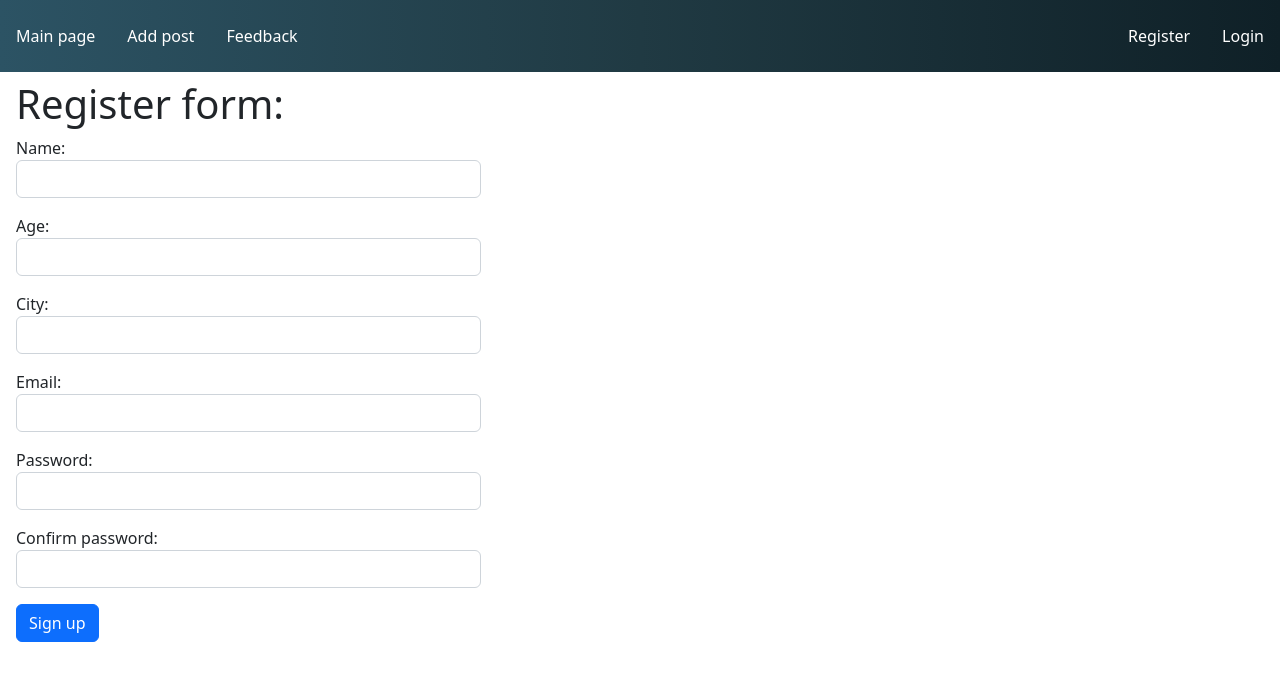
After one commit to KirylDumanski/Flask-Blog, a Flask app: page /register in a window 1280 px wide. The commit adds this page. Shown: the top 681 px of the page. Run offline with Flask 2, Linux system fonts and the light colour scheme.

Commit message:
Feat: Add user registration and authorization

```diff
--- a/app.py
+++ b/app.py
@@ -1,10 +1,12 @@
 from datetime import datetime
 
 from flask import Flask, render_template, request, flash, session, redirect, url_for, abort
+from flask_login import LoginManager, login_user, login_required, current_user, logout_user
 from flask_sqlalchemy import SQLAlchemy
 from slugify import slugify
 from sqlalchemy import desc
 from sqlalchemy.exc import NoResultFound, IntegrityError
+from werkzeug.security import generate_password_hash, check_password_hash
 
 SECRET_KEY = 'development_key'
 SQLALCHEMY_DATABASE_URI = 'sqlite:///flask-site.db'
@@ -13,10 +15,12 @@ app = Flask(__name__)
 app.config.from_object(__name__)
 db = SQLAlchemy(app)
 
+login_manager = LoginManager(app)
+
 menu = [{"name": "Main page", "url": "index"},
         {"name": "Add post", "url": "add-post"},
-        {"name": "Feedback", "url": "feedback"},
-        {"name": "Login", "url": "login"}]
+        {"name": "Feedback", "url": "feedback"}
+        ]
 
 
 @app.context_processor
@@ -48,6 +52,45 @@ class Article(db.Model):
 
     def __repr__(self):
         return f"<Article {self.id}>"
+
+
+class Users(db.Model):
+    id = db.Column(db.Integer, primary_key=True)
+    email = db.Column(db.String(50), unique=True)
+    password = db.Column(db.String(500), nullable=True)
+    date = db.Column(db.Integer, default=datetime.utcnow)
+    profile = db.relationship('Profiles', backref='users', uselist=False)
+
+    def __repr__(self):
+        return f"<users {self.id}>"
+
+    def is_active(self):
+        return True
+
+    def get_id(self):
+        return str(self.id)
+
+    def is_authenticated(self):
+        return True
+
+    def is_anonymous(self):
+        return False
+
+
+@login_manager.user_loader
+def user_loader(user_id):
+    return Users.query.get(user_id)
+
+
+class Profiles(db.Model):
+    id = db.Column(db.Integer, primary_key=True)
+    name = db.Column(db.String(50), nullable=True)
+    age = db.Column(db.Integer)
+    city = db.Column(db.String(100))
+    user_id = db.Column(db.Integer, db.ForeignKey('users.id'))
+
+    def __repr__(self):
+        return f"profiles {self.id}"
 
 
 @app.route("/index")
@@ -129,14 +172,63 @@ def feedback():
     return render_template('feedback.html', title="Feedback!")
 
 
+@app.route("/register", methods=["POST", "GET"])
+def register():
+    if request.method == 'POST':
+        if len(request.form['name']) > 4 and '@' in request.form['email'] \
+                and len(request.form['password1']) > 4 and request.form['password1'] == request.form['password2']:
+            try:
+                password_hash = generate_password_hash(request.form['password1'])
+                user = Users(email=request.form['email'],
+                             password=password_hash)
+                db.session.add(user)
+                db.session.flush()
+
+                user_profile = Profiles(name=request.form['name'],
+                                        age=request.form['age'],
+                                        city=request.form['city'],
+                                        user_id=user.id)
+                db.session.add(user_profile)
+                db.session.commit()
+                flash("You have successfully registered!", category='success')
+                return redirect(url_for('login'))
+
+            except Exception as e:
+                db.session.rollback()
+                print(e)
+                flash("Registration error", category='error')
+
+        else:
+            flash("Fields filled out incorrectly")
+
+    return render_template('register.html', title='Sign up')
+
+
 @app.route("/login", methods=["POST", "GET"])
 def login():
-    if 'userLogged' in session:
-        return redirect(url_for('profile', username=session['userLogged']))
-    elif request.method == "POST" and request.form['username'] == 'Admin' and request.form['password'] == 'admin':
-        session['userLogged'] = request.form['username']
-        return redirect(url_for('profile', username=session['userLogged']))
+    if request.method == 'POST':
+        user = Users.query.filter_by(email=request.form['email']).one()
+        if user and check_password_hash(user.password, request.form['password']):
+            login_user(user)
+            flash('Logged in successfully.', category='success')
+            return redirect(url_for('index'))
+        else:
+            flash('Incorrect username and/or password entered', category='error')
+
     return render_template('login.html', title='Authorization')
+
+
+@app.route('/logout')
+@login_required
+def logout():
+    """Logout the current user."""
+    user = current_user
+    user.authenticated = False
+    db.session.add(user)
+    db.session.commit()
+    logout_user()
+    flash('Logged out successfully', category='success')
+    return redirect(url_for('index'))
 
 
 @app.route("/profile/<username>")
--- a/templates/base.html
+++ b/templates/base.html
@@ -18,11 +18,22 @@
   {%block mainmenu%}
   <div class="mainmenu">
     <header class="d-flex justify-content py-3">
-      <ul class="nav nav-pills">
+      <ul class="nav nav-pills mr-auto">
         {%for m in menu%}
         <li class="nav-item"><a href="/{{m.url}}" class="nav-link">{{m.name}}</a></li>
         {%endfor%}
       </ul>
+      <ul class="nav nav-pills ms-auto">
+        {% if current_user.is_authenticated %}
+          <li class="nav-item"><a href="#" class="nav-link">Hi, {{ current_user.profile.name }}!</a></li>
+          <li class="nav-item"><a href="{{url_for('logout')}}" class="nav-link">Logout</a></li>
+        {% else %}
+          <li class="nav-item"><a href="{{url_for('register')}}" class="nav-link">Register</a></li>
+          <li class="nav-item"><a href="{{url_for('login')}}" class="nav-link">Login</a></li>
+        {% endif %}
+      </ul>
+
+
     </header>
   </div>
   {%endblock mainmenu%}
--- /dev/null
+++ b/templates/register.html
@@ -0,0 +1,22 @@
+{%extends 'base.html'%}
+
+{%block content%}
+{{super()}}
+
+<div class="col-5">
+  <h1>Register form:</h1>
+  {%for category, message in get_flashed_messages(True)%}
+  <div class="flash {{category}}">{{message}}</div>
+  {%endfor%}
+  <form action="" method="post">
+    <p><label>Name: </label><input type="text" name="name" class="form-control" required></p>
+    <p><label>Age: </label><input type="text" name="age" class="form-control" required></p>
+    <p><label>City: </label><input type="text" name="city" class="form-control" required></p>
+    <p><label>Email: </label><input type="text" name="email" class="form-control" required></p>
+    <p><label>Password: </label><input type="password" name="password1" class="form-control" required></p>
+    <p><label>Confirm password: </label><input type="password" name="password2" class="form-control" required></p>
+    <p class="text"><input type="submit" value="Sign up" class="btn btn-primary"/></p>
+  </form>
+</div>
+
+{%endblock%}
```
Also changed, not shown: templates/login.html (+9 -2 lines).
